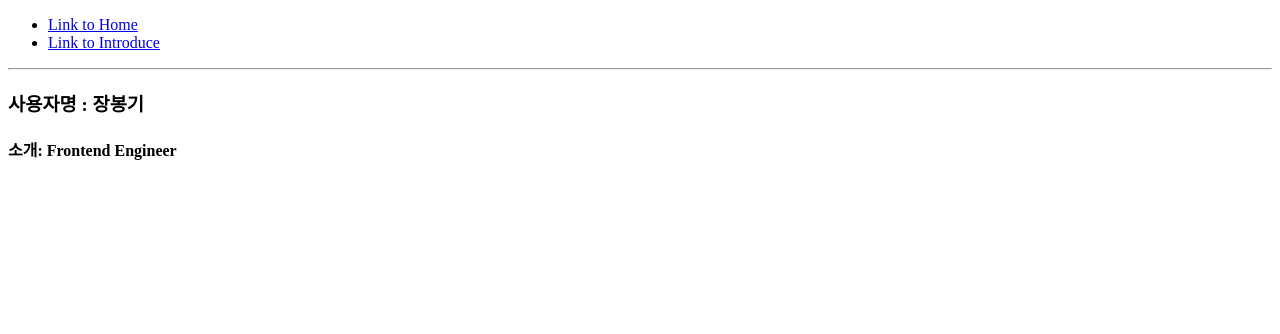
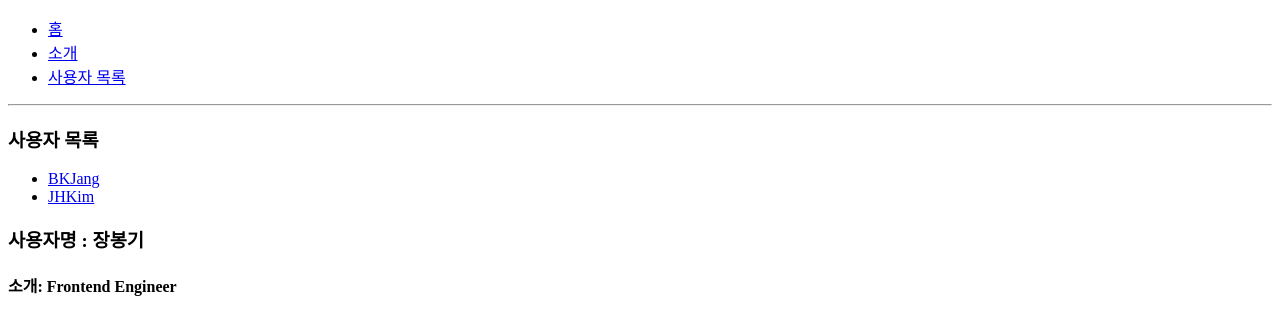
Before and after one commit to BKJang/lets-start-react-router, a React (Create React App) app: page /profile/bkjang in a window 1280 px wide. Shown: the top 334 px of the page. Built offline with nearby package versions, Linux system fonts and the light colour scheme.

Commit message:
subRoute

```diff
--- a/src/App.js
+++ b/src/App.js
@@ -2,23 +2,26 @@ import React from 'react';
 import { Route, Link } from 'react-router-dom';
 import Home from './Home';
 import About from './About';
-import Profile from './Profile';
+import Profiles from './Profiles';
 
 function App() {
   return (
     <div>
       <ul>
         <li>
-          <Link to='/'>Link to Home</Link>
+          <Link to='/'>홈</Link>
         </li>
         <li>
-          <Link to='/about'>Link to Introduce</Link>
+          <Link to='/about'>소개</Link>
+        </li>
+        <li>
+          <Link to='/profile'>사용자 목록</Link>
         </li>
       </ul>
       <hr />
       <Route path='/' exact={true} component={Home} />
       <Route path='/about' component={About} />
-      <Route path='/profile/:username' component={Profile} />
+      <Route path='/profile/' component={Profiles} />
     </div>
   );
 }
--- /dev/null
+++ b/src/Profiles.js
@@ -0,0 +1,25 @@
+import React from 'react';
+import Profile from './Profile';
+import { Link, Route } from 'react-router-dom';
+
+function Profiles() {
+  return (
+    <div>
+      <h3>사용자 목록</h3>
+      <ul>
+        <li>
+          <Link to='/profile/bkjang'>BKJang</Link>
+        </li>
+        <li>
+          <Link to='/profile/jhkim'>JHKim</Link>
+        </li>
+      </ul>
+      <Route path='/profile' exact render={() => {
+        return <div>사용자를 선택해주세요.</div>;
+      }} />
+      <Route path='/profile/:username' component={Profile}/>
+    </div>
+  )
+}
+
+export default Profiles;
```
